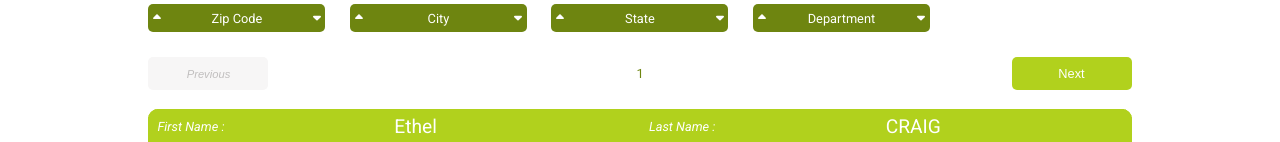
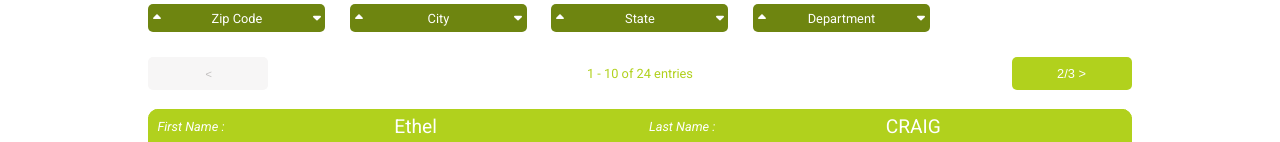
Before and after one commit to dahisland/wealth-health, a React (Create React App) app: page /#/employees-list in a window 1280 px wide. Shown: the part 373-515 px from the top of the page. Built offline with nearby package versions, Linux system fonts and the light colour scheme.

Commit message:
Correction default in action delete employee (data is now deleted in the employee list and the employee list filtered). Perform navigation for the table list component.

```diff
--- a/src/app/actions/deleteEmployee.action.js
+++ b/src/app/actions/deleteEmployee.action.js
@@ -9,11 +9,27 @@ import { deleteEmployee } from "../slides/employees.slice";
 export function actionDeleteEmployee(
   dispatch,
   employeesData,
+  employeesDataFiltered,
   employeeDataToDelete
 ) {
-  const dataUpdated = employeesData.filter(
+  const dataUpdated = [...employeesData].filter(
     (obj) => obj !== employeeDataToDelete
   );
 
-  dispatch(deleteEmployee(dataUpdated));
+  const dataFilteredUpdated = [...employeesDataFiltered].filter(
+    (obj) => obj !== employeeDataToDelete
+  );
+  // let dataUpdated = [];
+  // [...employeesData].forEach((data) => {
+  //   if (data !== employeeDataToDelete) {
+  //     dataUpdated.push(data);
+  //   }
+  // });
+
+  dispatch(
+    deleteEmployee({
+      dataUpdated: dataUpdated,
+      dataFilteredUpdated: dataFilteredUpdated,
+    })
+  );
 }
--- a/src/app/slides/employees.slice.js
+++ b/src/app/slides/employees.slice.js
@@ -27,8 +27,8 @@ export const employeesSlice = createSlice({
       state.listFiltered = [...state.employeesList];
     },
     deleteEmployee: (state, action) => {
-      state.employeesList = action.payload;
-      state.listFiltered = [...state.employeesList];
+      state.employeesList = action.payload.dataUpdated;
+      state.listFiltered = action.payload.dataFilteredUpdated;
     },
     filterEmployeeList: (state, action) => {
       state.listFiltered = action.payload;
--- a/src/components/listTable/ListTableContext.js
+++ b/src/components/listTable/ListTableContext.js
@@ -36,7 +36,7 @@ ListTableContext.propTypes = {
   tableHeadLabels: PropTypes.array,
   tableBodyLabels: PropTypes.array,
   numberSearchOnActive: PropTypes.number,
-  formatDate: PropTypes.string,
+  formatDate: PropTypes.func,
   actionSortAscending: PropTypes.func,
   actionSortDescending: PropTypes.func,
   actionDeleteListItem: PropTypes.func,
--- a/src/components/listTable/ListTableNav.js
+++ b/src/components/listTable/ListTableNav.js
@@ -8,7 +8,7 @@ const ListTableNav = () => {
 
   // Change page number depending on array data length
   function navToNextTable() {
-    console.log(dataFiltered.length);
+    console.log();
     if (stateTablePage < parseInt((dataFiltered.length - 1) / 10, 10)) {
       setTablePage(stateTablePage + 1);
     }
@@ -20,16 +20,39 @@ const ListTableNav = () => {
       setTablePage(stateTablePage - 1);
     }
   }
+
   return (
     <div className="listTable-nav">
       <button
         className={stateTablePage === 0 ? "nav-arrow--disabled" : "nav-arrow"}
         onClick={() => navToPreviousTable()}
       >
-        Previous
+        {stateTablePage === 0
+          ? "<"
+          : "< " +
+            stateTablePage +
+            "/" +
+            parseInt((dataFiltered.length - 1) / 10 + 1)}
       </button>
 
-      <p>{stateTablePage + 1}</p>
+      <p>
+        {parseInt(stateTablePage * 10) !== dataFiltered.length
+          ? (stateTablePage + 1) * 10 > dataFiltered.length
+            ? parseInt(stateTablePage * 10 + 1) +
+              " - " +
+              parseInt(dataFiltered.length) +
+              " of " +
+              parseInt(dataFiltered.length) +
+              " entries"
+            : parseInt(stateTablePage * 10 + 1) +
+              " - " +
+              (stateTablePage + 1) * 10 +
+              " of " +
+              parseInt(dataFiltered.length) +
+              " entries"
+          : ""}
+      </p>
+
       <button
         className={
           stateTablePage >= parseInt((dataFiltered.length - 1) / 10, 10)
@@ -38,7 +61,13 @@ const ListTableNav = () => {
         }
         onClick={() => navToNextTable()}
       >
-        Next
+        {stateTablePage >= parseInt((dataFiltered.length - 1) / 10, 10)
+          ? ">"
+          : stateTablePage +
+            2 +
+            "/" +
+            parseInt((dataFiltered.length - 1) / 10 + 1) +
+            " >"}
       </button>
     </div>
   );
--- a/src/pages/employeesList/EmployeesList.js
+++ b/src/pages/employeesList/EmployeesList.js
@@ -30,7 +30,7 @@ const EmployeesList = () => {
   }
 
   function deleteOneEmployee(item) {
-    actionDeleteEmployee(dispatch, employeesList, item);
+    actionDeleteEmployee(dispatch, employeesList, listFiltered, item);
   }
 
   function filterDataOnSearch(arrayWordsSearched) {
--- a/src/pages/employeesList/_employeeList.scss
+++ b/src/pages/employeesList/_employeeList.scss
@@ -24,7 +24,11 @@
     color: map-get($colors, ice);
   }
 }
-
+.listTable-nav {
+  p {
+    color: map-get($colors, lightLeaf);
+  }
+}
 .nav-arrow {
   background-color: map-get($colors, lightLeaf);
   color: map-get($colors, ice);
```
